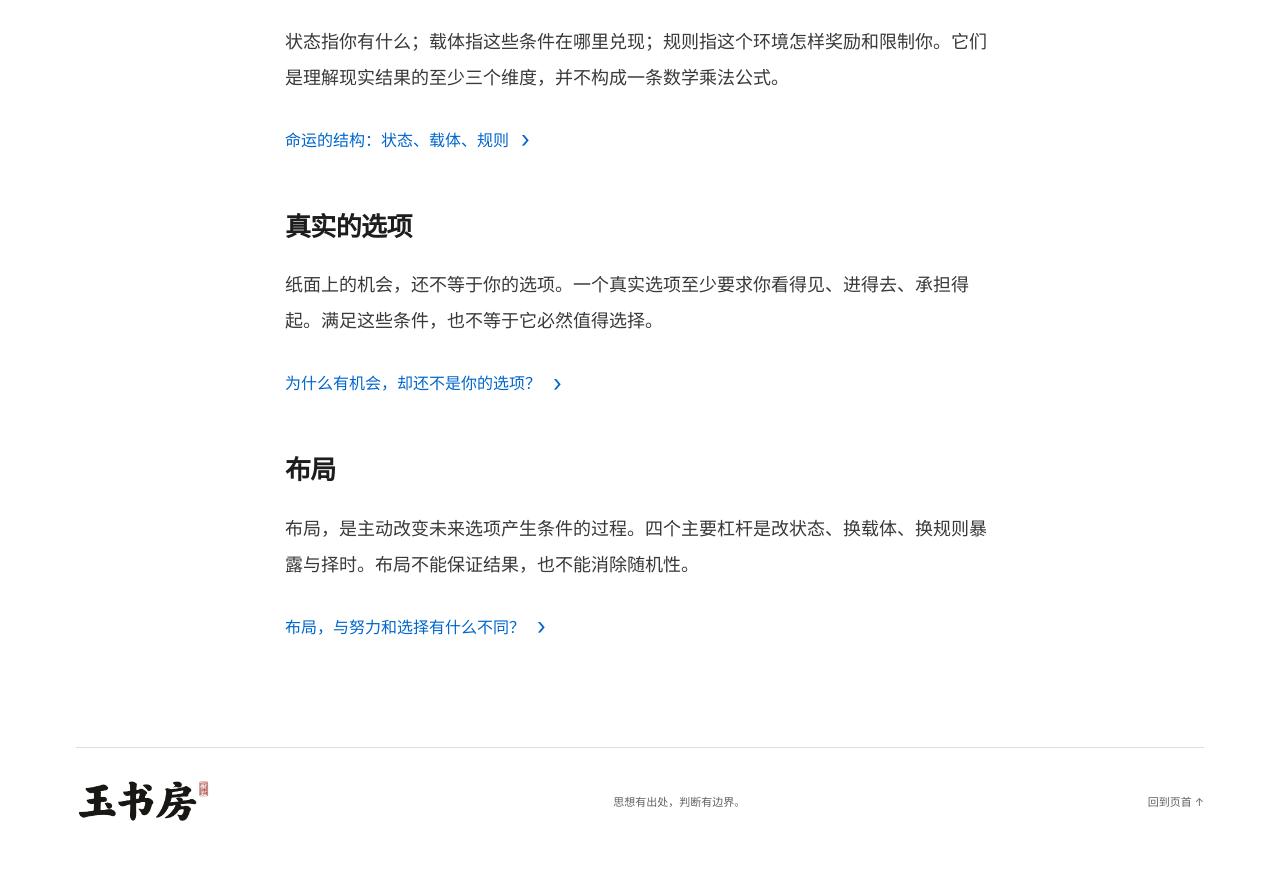
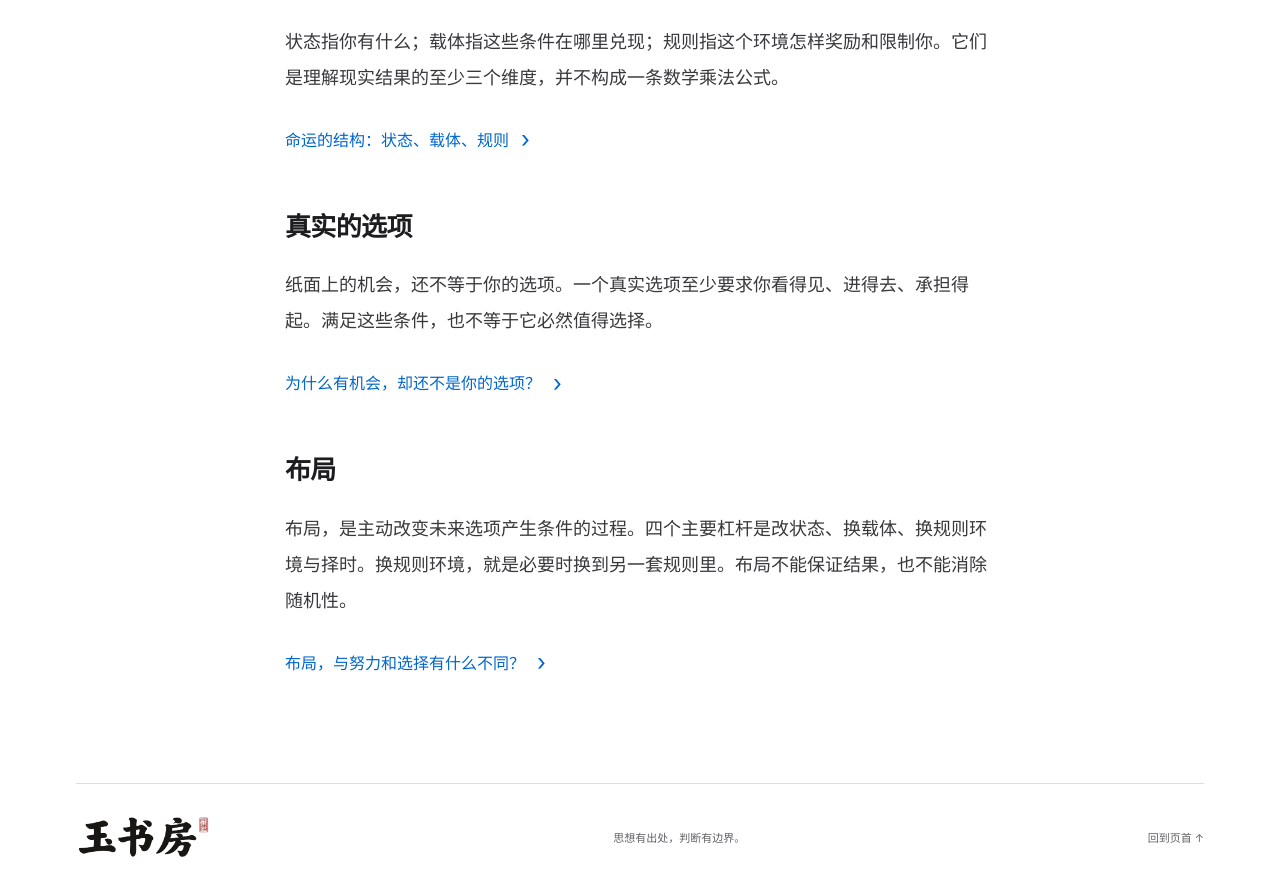
Before and after one commit to CharlieThomasMunger/yushufang, a Jekyll site: the page built from concepts.html, in a window 1280 px wide and 900 px high, scrolled down 711 px. Shown: the top 896 px of the window. Built offline with Jekyll 4.4.1, drawn with Linux system fonts in a browser that asks for light colours; before the commit the page ends 1575 px from its top, so only the background shows below that.

Commit message:
Update public concept wording for rule environment

```diff
--- a/concepts.html
+++ b/concepts.html
@@ -7,4 +7,4 @@ lang: "zh-Hans"
 author: "刘一卜"
 body_class: "reading"
 ---
-<p>以下是玉书房用于讨论命运与选择的工作定义。它们提供观察和提问的入口，具体判断仍须结合事实与边界。</p><section id="ming"><h2>命、运与运气</h2><p>命，是已经形成的条件、边界与路径惯性。运，是人和世界沿时间发生的变化。运气，是无法稳定预测和控制的随机冲击。</p><a class="blue-link" href="/essays/fate-change-and-chance/">命、运、运气，有什么区别？ <span>›</span></a></section><section id="structure"><h2>状态、载体与规则</h2><p>状态指你有什么；载体指这些条件在哪里兑现；规则指这个环境怎样奖励和限制你。它们是理解现实结果的至少三个维度，并不构成一条数学乘法公式。</p><a class="blue-link" href="/essays/the-structure-of-fate/">命运的结构：状态、载体、规则 <span>›</span></a></section><section id="options"><h2>真实的选项</h2><p>纸面上的机会，还不等于你的选项。一个真实选项至少要求你看得见、进得去、承担得起。满足这些条件，也不等于它必然值得选择。</p><a class="blue-link" href="/essays/opportunity-and-options/">为什么有机会，却还不是你的选项？ <span>›</span></a></section><section id="layout"><h2>布局</h2><p>布局，是主动改变未来选项产生条件的过程。四个主要杠杆是改状态、换载体、换规则暴露与择时。布局不能保证结果，也不能消除随机性。</p><a class="blue-link" href="/essays/effort-choice-and-layout/">布局，与努力和选择有什么不同？ <span>›</span></a></section>
+<p>以下是玉书房用于讨论命运与选择的工作定义。它们提供观察和提问的入口，具体判断仍须结合事实与边界。</p><section id="ming"><h2>命、运与运气</h2><p>命，是已经形成的条件、边界与路径惯性。运，是人和世界沿时间发生的变化。运气，是无法稳定预测和控制的随机冲击。</p><a class="blue-link" href="/essays/fate-change-and-chance/">命、运、运气，有什么区别？ <span>›</span></a></section><section id="structure"><h2>状态、载体与规则</h2><p>状态指你有什么；载体指这些条件在哪里兑现；规则指这个环境怎样奖励和限制你。它们是理解现实结果的至少三个维度，并不构成一条数学乘法公式。</p><a class="blue-link" href="/essays/the-structure-of-fate/">命运的结构：状态、载体、规则 <span>›</span></a></section><section id="options"><h2>真实的选项</h2><p>纸面上的机会，还不等于你的选项。一个真实选项至少要求你看得见、进得去、承担得起。满足这些条件，也不等于它必然值得选择。</p><a class="blue-link" href="/essays/opportunity-and-options/">为什么有机会，却还不是你的选项？ <span>›</span></a></section><section id="layout"><h2>布局</h2><p>布局，是主动改变未来选项产生条件的过程。四个主要杠杆是改状态、换载体、换规则环境与择时。换规则环境，就是必要时换到另一套规则里。布局不能保证结果，也不能消除随机性。</p><a class="blue-link" href="/essays/effort-choice-and-layout/">布局，与努力和选择有什么不同？ <span>›</span></a></section>
```
